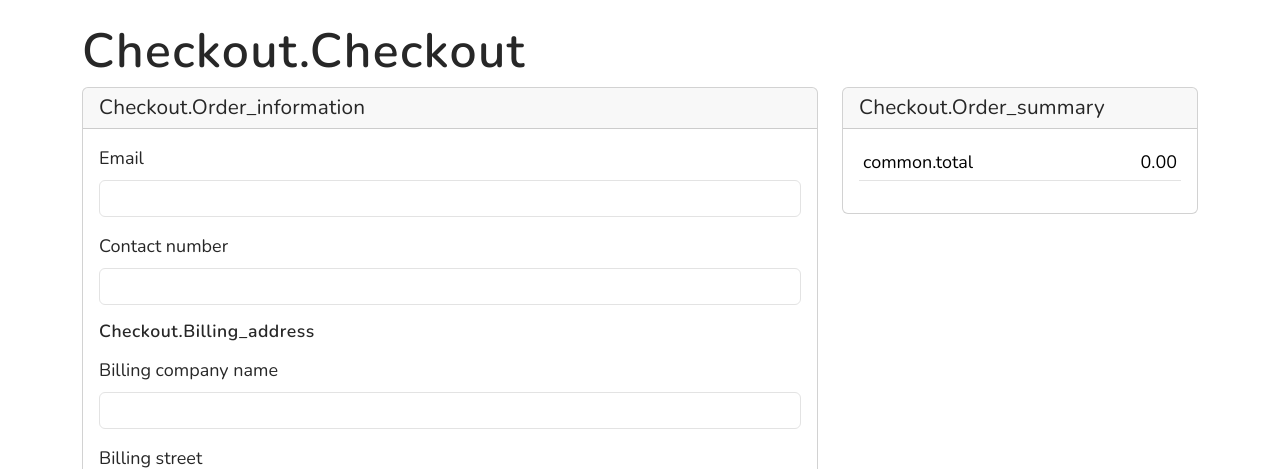
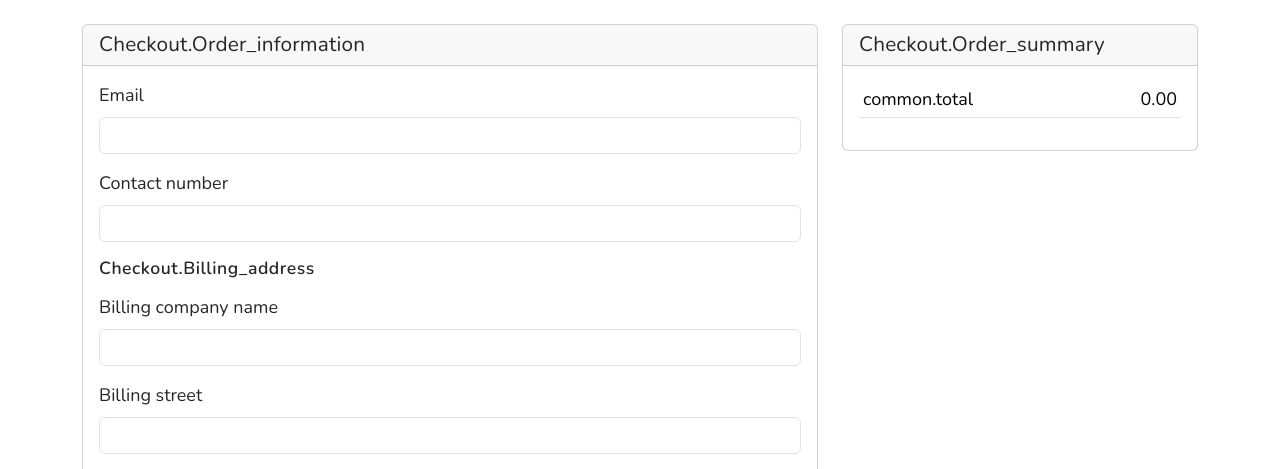
Before and after one commit to lzaglewski/shop, a Symfony app: template templates/checkout/index.html.twig in a window 1280 px wide. Shown: the part 106-575 px from the top of the page. Run offline with Twig, Linux system fonts and the light colour scheme; the template is opened without the code that fills it, so the values that code supplies are empty; form fields are guessed from the names that the template uses; some libraries are stand-ins or nearby versions.

Commit message:
translation changes

```diff
--- a/templates/checkout/index.html.twig
+++ b/templates/checkout/index.html.twig
@@ -1,10 +1,9 @@
 {% extends 'base.html.twig' %}
 
-{% block title %}{{ 'checkout.checkout'|trans }}{% endblock %}
+{% block title %}{{ 'checkout.order_information'|trans }}{% endblock %}
 
 {% block body %}
     <div class="container my-4">
-        <h1>{{ 'checkout.checkout'|trans }}</h1>
 
         {% for message in app.flashes('success') %}
             <div class="alert alert-success">
--- a/templates/home/info.html.twig
+++ b/templates/home/info.html.twig
@@ -8,7 +8,7 @@
             <div class="col-lg-8 mx-auto">
                 <h1 class="mb-4">{{ 'info.contact_us'|trans }}</h1>
 
-                <div class="card mb-4">
+                <div class="card mb-4">/c
                     <div class="card-body">
                         <div class="row">
 
--- a/translations/messages.pl.yaml
+++ b/translations/messages.pl.yaml
@@ -182,7 +182,7 @@ cart:
     subtotal: 'Suma'
     remove: 'Usuń'
     clear_cart: 'Wyczyść koszyk'
-    proceed_to_checkout: 'Przejdź do kasy'
+    proceed_to_checkout: 'Przejdź do podsumowania'
     product_added_successfully: 'Produkt został dodany do koszyka'
     cart_updated_successfully: 'Koszyk został zaktualizowany.'
     item_removed_from_cart: 'Produkt został usunięty z koszyka.'
@@ -193,7 +193,6 @@ cart:
     error: 'Błąd'
 
 checkout:
-    checkout: 'Kasa'
     order_information: 'Informacje o zamówieniu'
     email_address: 'Adres email'
     company_name: 'Nazwa firmy'
```
